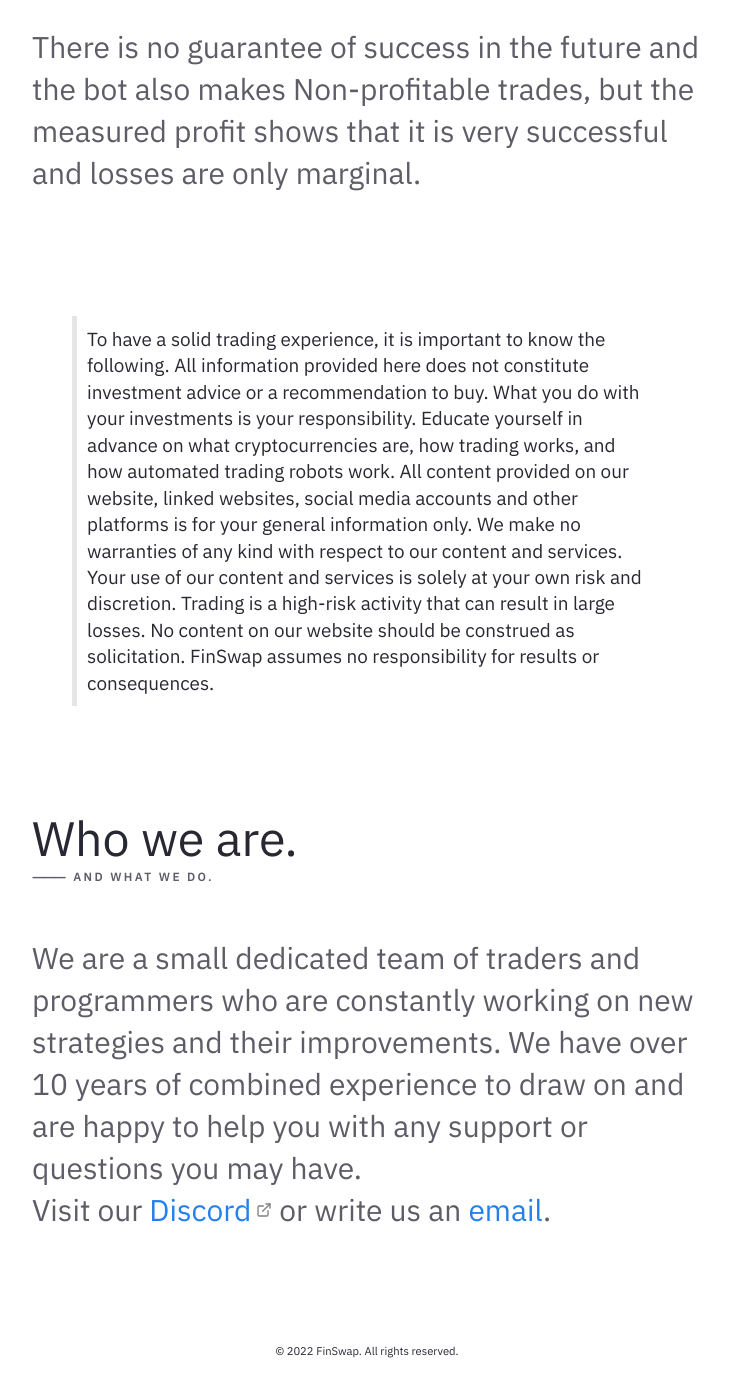
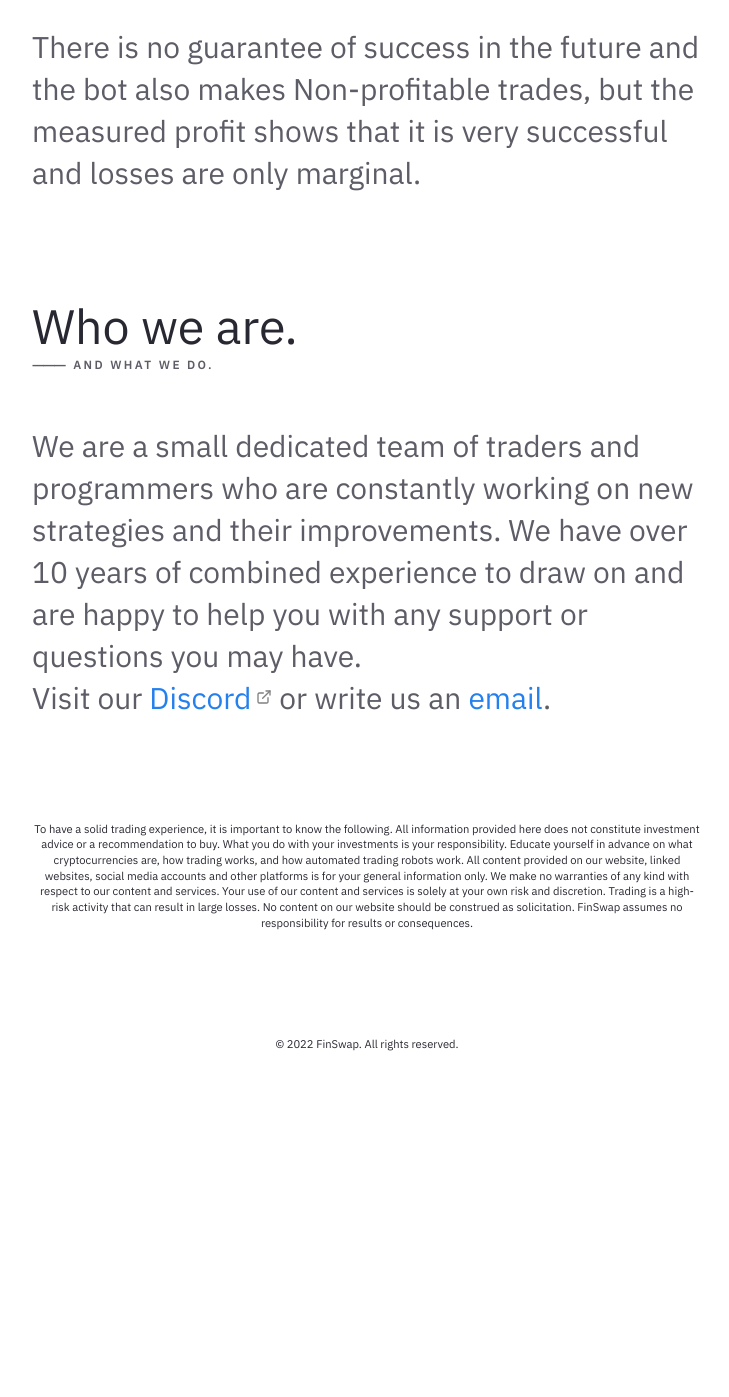
Before and after one commit to kevinroku/nroku.github.io, a Jekyll site: the page built from pages/index.md, in a window 1280 px wide and 1400 px high, scrolled down 1785 px. Shown: the top 1397 px of the window, without its empty margins (273-1002 px from the left). Built offline with Jekyll 4.4.1, drawn with Linux system fonts in a browser that asks for light colours; after the commit the page ends 2877 px from its top, so only the background shows below that; part of the change alters nothing that is shown.

Commit message:
Update Homepage.html

```diff
--- a/_includes/Homepage.html
+++ b/_includes/Homepage.html
@@ -83,21 +83,6 @@
     </div>
 </div>
 <div class="home-intro">
-    <div class="content">
-        <blockquote>
-            <p>To have a solid trading experience, it is important to know the following.
-               All information provided here does not constitute investment advice or a recommendation to buy.
-               What you do with your investments is your responsibility. Educate yourself in advance on what cryptocurrencies are,
-               how trading works, and how automated trading robots work. All content provided on our website,
-               linked websites, social media accounts and other platforms is for your general information only.
-               We make no warranties of any kind with respect to our content and services.
-               Your use of our content and services is solely at your own risk and discretion.
-               Trading is a high-risk activity that can result in large losses. No content on our website should be construed as solicitation.
-               FinSwap assumes no responsibility for results or consequences.</p>
-        </blockquote>
-    </div>
-</div>
-<div class="home-intro">
     <div class="jumbo">Who we are. </div>
     <h5 class="meta-title">⸻ and what we do.</h5>
     <div class="home-sub-text"> <h3>
@@ -107,3 +92,14 @@
         </h3>
     </div>
 </div>
+<div class="home-intro">
+    <p id="copyright-notice">To have a solid trading experience, it is important to know the following.
+                             All information provided here does not constitute investment advice or a recommendation to buy.
+                             What you do with your investments is your responsibility. Educate yourself in advance on what cryptocurrencies are,
+                             how trading works, and how automated trading robots work. All content provided on our website,
+                             linked websites, social media accounts and other platforms is for your general information only.
+                             We make no warranties of any kind with respect to our content and services.
+                             Your use of our content and services is solely at your own risk and discretion.
+                             Trading is a high-risk activity that can result in large losses. No content on our website should be construed as solicitation.
+                             FinSwap assumes no responsibility for results or consequences.</p>
+</div>
```
